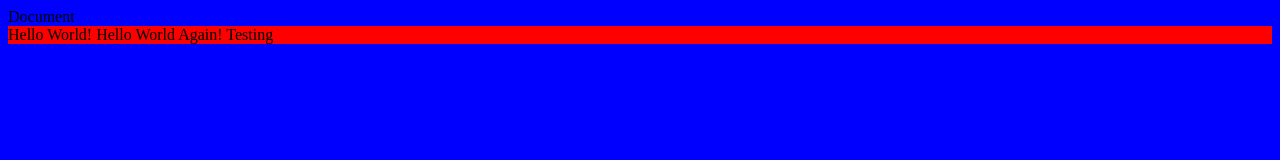
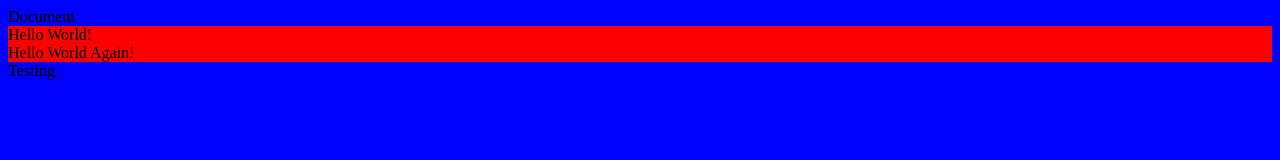
Before and after one commit to YKharfan/gittomorrow, a plain HTML site: page index.html in a window 1280 px wide. Drawn offline with Linux system fonts and the light colour scheme.

Commit message:
Update index.html

```diff
--- a/index.html
+++ b/index.html
@@ -9,7 +9,7 @@
 <body>
     <div>
         Hello World!
-        Hello World Again!
+        <div></div>Hello World Again!</div>
         Testing
     </div>
 </body>
```
